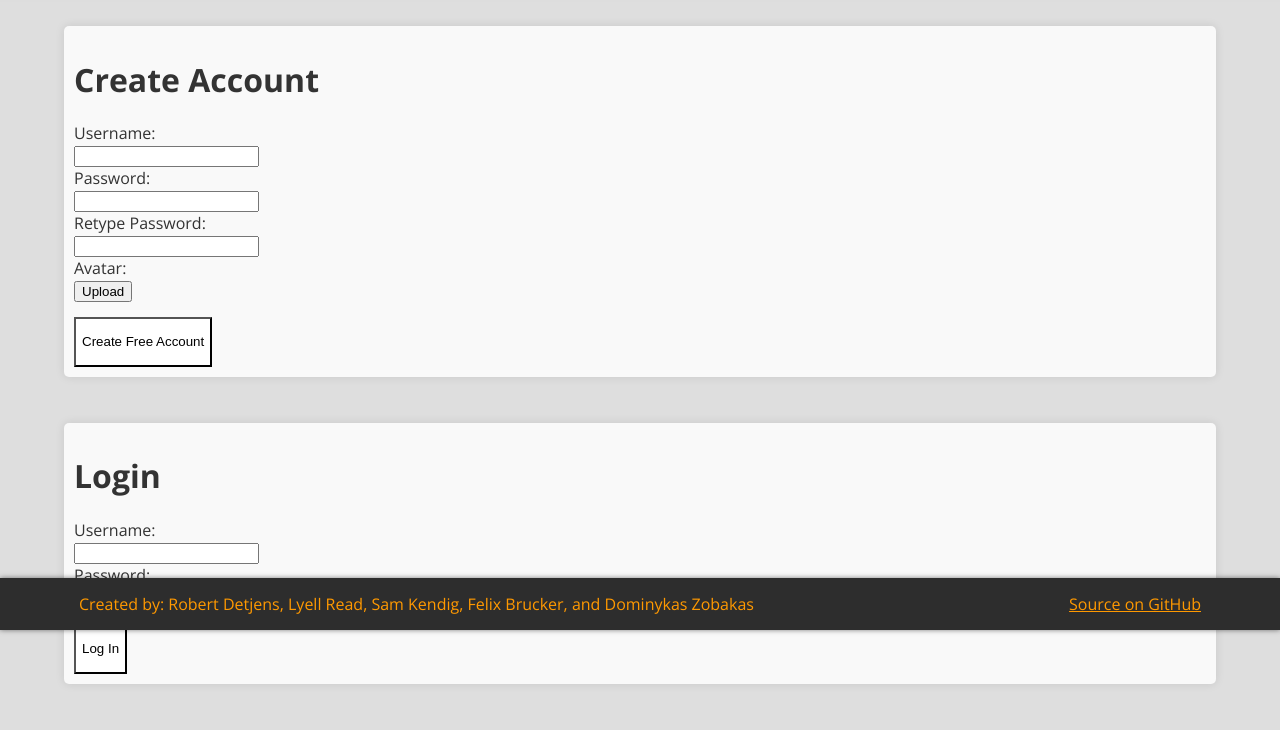
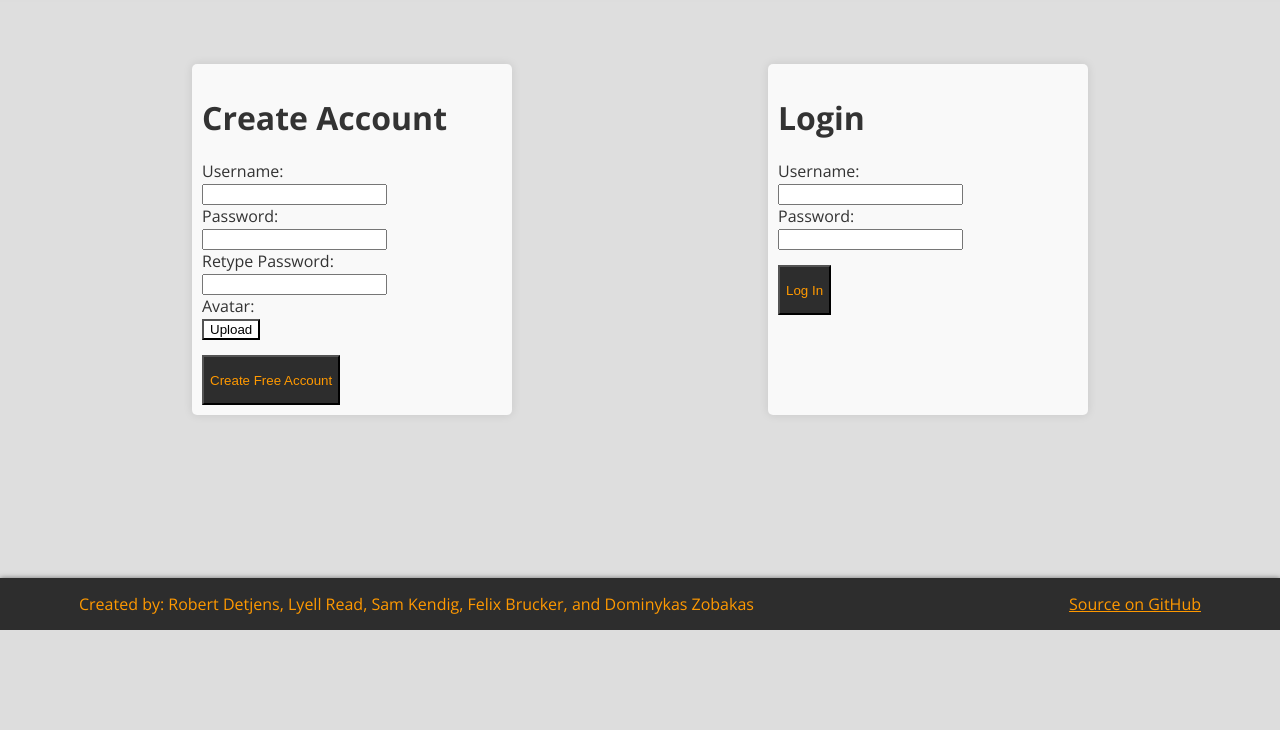
Before and after one commit to cs361-stock-prediction/stock-predictor, a Flask app: page /createaccount.html in a window 1280 px wide. Shown: the part 170-900 px from the top of the page. After the commit the page ends 800 px from the top, so only its background shows below. Run offline with Flask 2, Linux system fonts and the light colour scheme.

Commit message:
Spruced up the formatting of create account page

```diff
--- a/server/static/index.css
+++ b/server/static/index.css
@@ -14,8 +14,23 @@
 	box-shadow: 0 0 10px rgba(0, 0, 0, 0.1);
 }
 
+#avatar{
+	background-color: white;
+}
+
 #uploadbutton, #uploadbutton2 {
 	margin-top: 15px;
 	height: 50px;
-	background-color: white;
+	background-color: var(--color-header);
+	color: var(--color-accent);
 }
+
+#flex-container {
+	display: flex;
+	flex-flow: row wrap;
+	justify-content: space-around;
+}
+
+#flex-container > .content-block{
+	width: 300px;
+}
--- a/server/templates/createaccount.html
+++ b/server/templates/createaccount.html
@@ -6,7 +6,7 @@
 {% endblock %}
 
 {% block content %}
-
+<div id="flex-container">
     <div class='content-block'>
         <h1>Create Account</h1>
         <label for="uname2">Username:</label><br>
@@ -28,4 +28,6 @@
         <input type="text" id="paword" name="paword"><br>
         <input type="button" id="uploadbutton" name="uploadbutton" value="Log In"><br>
     </div>
+</div>
+
 {% endblock %}
```
Lines whose indentation alone changed are shown as unchanged.
